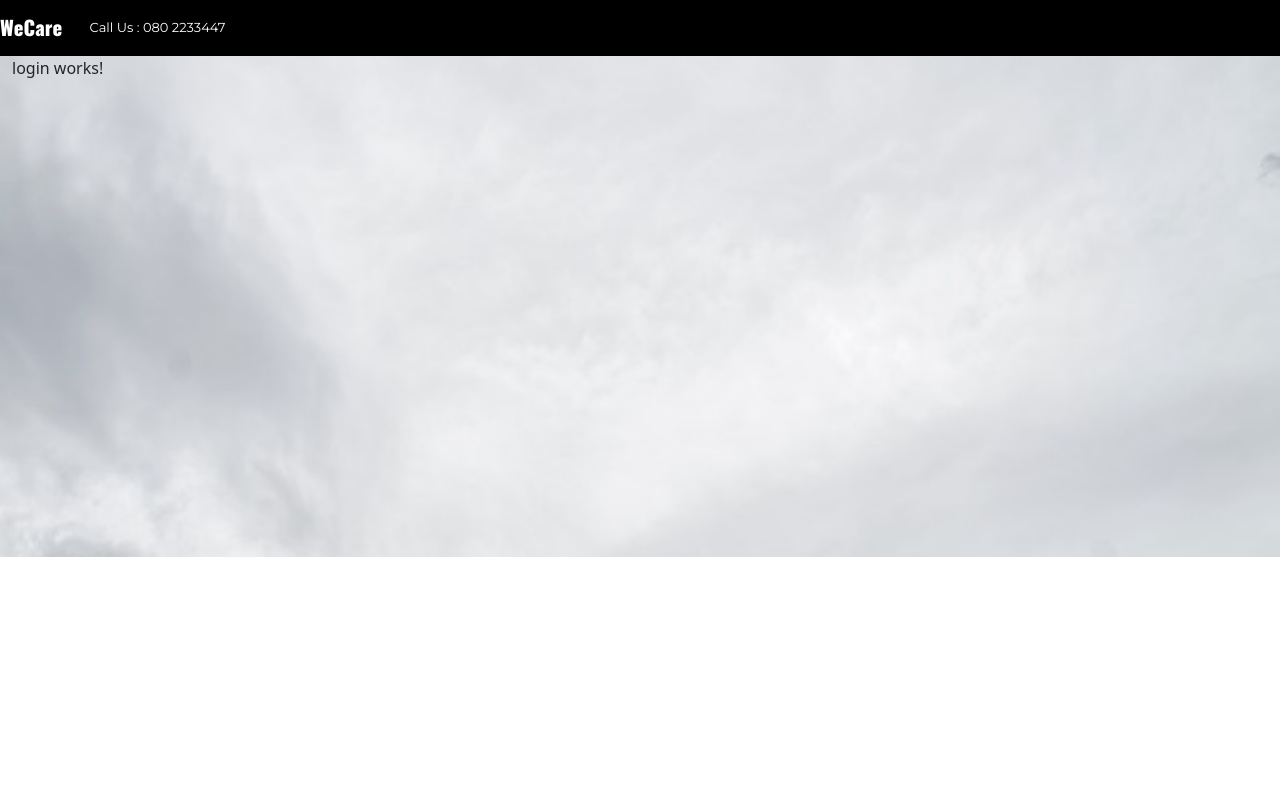
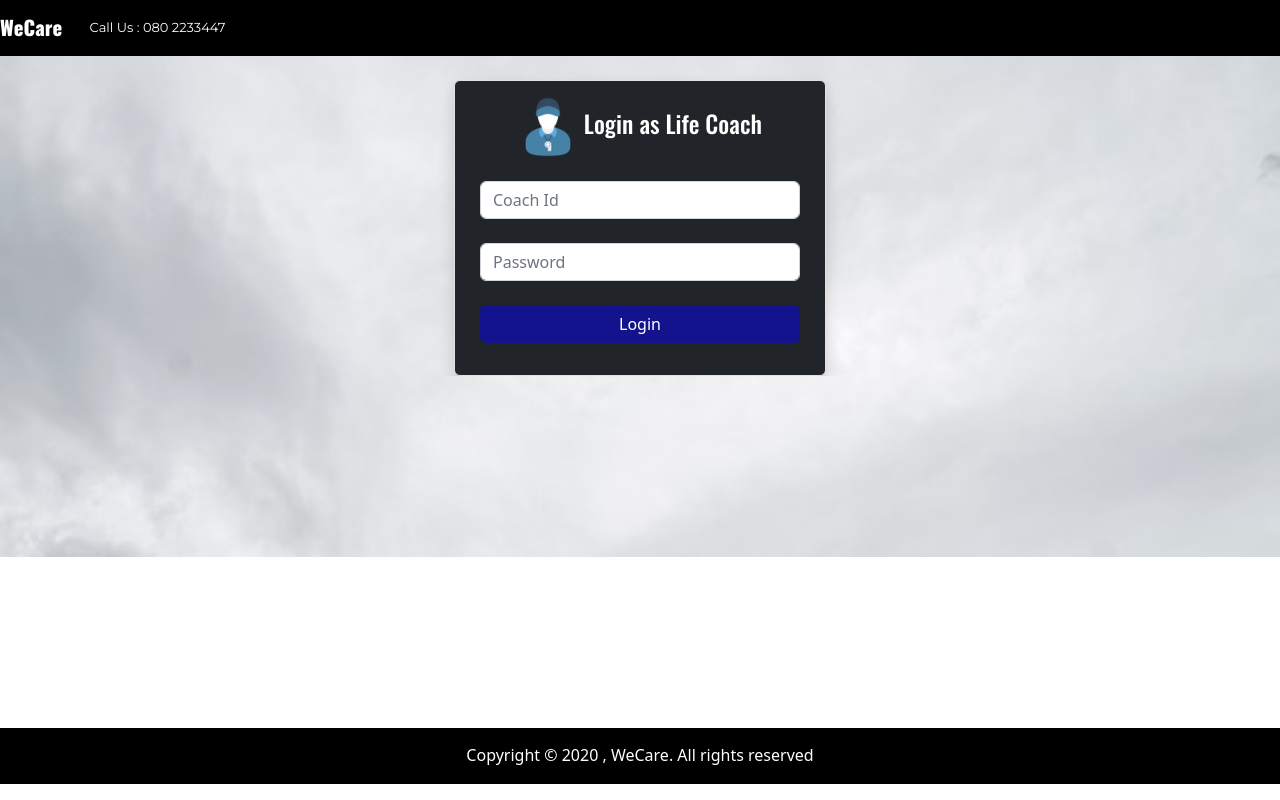
Before and after one commit to aakashk001/CureWellAngularWebApp, an Angular app: page /login/1 in a window 1280 px wide. Built offline with nearby package versions, Linux system fonts and the light colour scheme.

Commit message:
Third Day Work started with Login Component

```diff
--- a/src/app/app.component.html
+++ b/src/app/app.component.html
@@ -31,4 +31,5 @@
 </nav>
 <div class="container-fluid content">
   <router-outlet></router-outlet>
+
 </div>
--- a/src/app/login/login.component.css
+++ b/src/app/login/login.component.css
@@ -0,0 +1,30 @@
+img{
+    width: 60px;
+    height: 60px;
+}
+h4{
+    color: white;
+    font-family: myFont;
+    src:url(../../assets/Fonts/Oswald-Light.ttf);
+    text-align: center;
+  }
+
+.row{
+    text-align: center;
+}
+.center-screen {
+    display: flex;
+    justify-content: center;
+    align-items: center;
+    text-align: center;
+    min-height: 100vh;
+  }
+
+  .form-control{
+    width:320px
+  }
+  .btn{
+    background-color: rgb(19, 19, 141);
+    width:320px;
+    color:white
+  }
--- a/src/app/login/login.component.html
+++ b/src/app/login/login.component.html
@@ -1 +1,28 @@
-<p>login works!</p>
+
+<div class="container">
+    <div class="row-2 align-items-center">
+        <div class="col-4 mx-auto">
+            &nbsp;&nbsp;&nbsp;
+            <div class="card bg-dark shadow border">
+                <div class="card-body d-flex flex-column align-items-center">
+                        <h4><img [src] = "imgSrc" alt = "img"> Login as Life Coach</h4>
+                        <div class = "card-body">
+                            <form >
+                                <div class ="form-group">
+                                    <input class  = "form-control" type = "text" placeholder={{placeholder}}>
+                                    <br/>
+                                    <input class ="form-control" type = "password" placeholder="Password">
+                                    <br/>
+                                    <button type = "submit" class  ="btn">Login</button>
+                                </div>
+                            </form>
+                        </div>
+                </div>
+            </div>
+        </div>
+    </div>
+</div>
+
+<div>
+    <p id ="footer">Copyright &copy; 2020 , WeCare. All rights reserved</p>
+  </div>
--- a/src/app/login/login.component.ts
+++ b/src/app/login/login.component.ts
@@ -1,5 +1,7 @@
 import { Component, OnInit } from '@angular/core';
-
+import { FormBuilder, FormGroup, Validators } from '@angular/forms';
+import { ActivatedRoute } from '@angular/router';
+import constants from '../../assets/constant'
 @Component({
   selector: 'app-login',
   templateUrl: './login.component.html',
@@ -7,9 +9,32 @@ import { Component, OnInit } from '@angular/core';
 })
 export class LoginComponent implements OnInit {
 
-  constructor() { }
+  imgSrc! :string;
+  role!:string;
+  loginTitle!:string;
+  loginForm!:FormGroup;
+  placeholder!:string;
+  errorMessage!:string;
+
+  constructor(private route:ActivatedRoute, private formbuilder:FormBuilder) { }
 
   ngOnInit(): void {
+    this.role = this.route.snapshot.params['role']
+    if(this.role == "users"){
+      this.imgSrc = constants.userImg;
+      this.loginTitle = constants.userLogin;
+      this.placeholder = constants.userplaceholder;
+    }
+    else{
+      this.imgSrc = constants.coachImg;
+      this.loginTitle = constants.coachLogin;
+      this.placeholder = constants.coachplaceholder;
+    }
+
+    this.loginForm = this.formbuilder.group({
+      userId: ['',Validators.required],
+      password:['',[Validators.minLength(5),Validators.maxLength(10)]]
+    })
   }
 
 }
--- a/src/assets/constant.ts
+++ b/src/assets/constant.ts
@@ -32,7 +32,9 @@ const constants = {
     appointmentRescheduled: `Your appointment is rescheduled successfully`,
     appointmentCancelled: `Your appointment is cancelled successfully`,
     cancelConfirm: `Are you sure you need to cancel the appointment?`,
-    noCoaches:`No coaches currently available`
+    noCoaches:`No coaches currently available`,
+    userplaceholder:`User Id`,
+    coachplaceholder:`Coach Id`,
 };
 
 export default constants;
```
